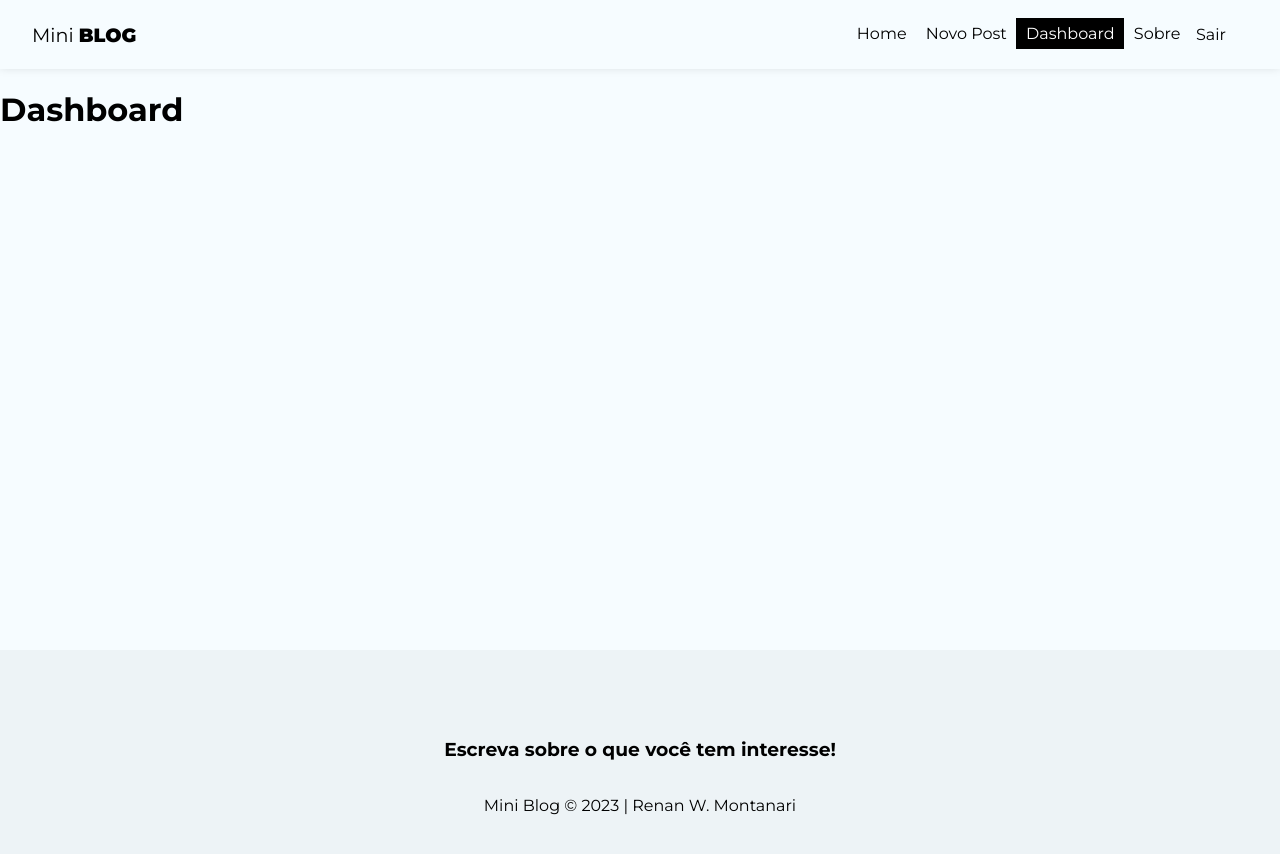
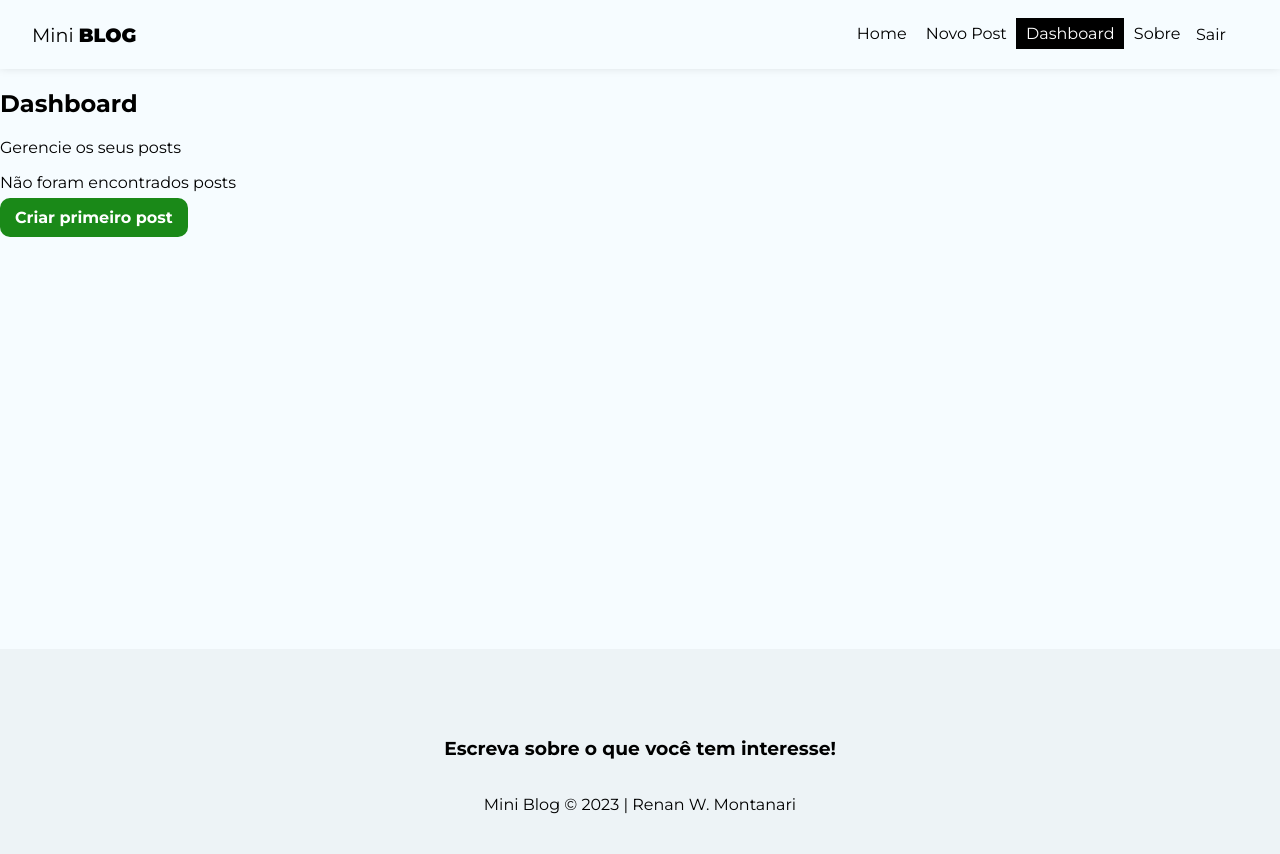
Before and after one commit to renawmontanari/mini-blog, a React (Create React App) app in the folder miniblog/: page /dashboard in a window 1280 px wide. Shown: the top 854 px of the page. Built offline with nearby package versions, Linux system fonts and the light colour scheme; no server answers; sample sign-in values are in the browser's storage.

Commit message:
miniblog

```diff
--- a/miniblog/src/pages/Dashboard/Dashboard.js
+++ b/miniblog/src/pages/Dashboard/Dashboard.js
@@ -1,10 +1,36 @@
 
+// CSS
 import styles from "./Dashboard.module.css";
 
+// Components
+import { Link } from "react-router-dom";
+
+// Hooks
+import { useAuthValue } from "../../context/AuthContext";
+import { useFetchDocuments } from "../../hooks/useFetchDocuments";
+
 const Dashboard = () => {
+  const { user } = useAuthValue();
+  const uid = user.uid;
+
+  // Posts do Usuário
+  const posts = [];
+
   return (
     <div>
-        <h1>Dashboard</h1>
+        <h2>Dashboard</h2>
+        <p>Gerencie os seus posts</p>
+        {posts && posts.length === 0 ? (
+          <div className={styles.noposts}>
+            <p>Não foram encontrados posts</p>
+            <Link to="/posts/create" className="btn">
+              Criar primeiro post
+            </Link>
+          </div>
+
+        ) : (
+          <div>Tem posts!</div>
+        )}
     </div>
   );
 };
--- a/miniblog/src/pages/Post/Post.js
+++ b/miniblog/src/pages/Post/Post.js
@@ -10,11 +10,22 @@
     const { document: post, loading } = useFetchDocument("posts", id);
 
   return (
-    <div>
+    <div className={styles.post__container}>
         {loading && <p>Carregando post...</p>}
         {post && (
             <>
                 <h1>{post.title}</h1>
+                <img src={post.image} alt={post.title} />
+                <p>{post.body}</p>
+                <h3>Este post trata sobre:</h3>
+                <div className={styles.tags}>
+                  {post.tagsArray.map((tag) => (
+                    <p key={tag}>
+                      <span>#</span>
+                      {tag}
+                    </p>
+                  ))}
+                </div>
             </>
         )}
     </div>
--- a/miniblog/src/pages/Post/Post.module.css
+++ b/miniblog/src/pages/Post/Post.module.css
@@ -0,0 +1,21 @@
+
+.post__container {
+    text-align: center;
+}
+
+.post__container h3 {
+    margin-bottom: .2em;
+}
+
+.post__container .tags {
+    display: flex;
+    justify-content: center;
+}
+
+.tags p {
+    margin-right: 1em;
+}
+
+.tags span {
+    font-weight: bold;
+}
--- a/miniblog/src/pages/Search/Search.js
+++ b/miniblog/src/pages/Search/Search.js
@@ -5,10 +5,10 @@
 // Hooks
 import { useFetchDocuments } from "../../hooks/useFetchDocuments";
 import { useQuery } from "../../hooks/useQuery";
-import { Link } from "react-router-dom";
 
 // Components
 import PostDetails from "../../components/PostDetails";
+import { Link } from "react-router-dom";
 
 const Search = () => {
     const query = useQuery();
@@ -18,9 +18,9 @@
 
   return (
     <div className={styles.search__container}>
-        <h2>Search</h2>
+        <h1>Resultados encontrados para: {search}</h1>
         <div className={styles.noposts}>
-          {posts && posts.length === 0 && (
+        {posts && posts.length === 0 && (
             <div>
               <p>Não foram encontrados posts a partir da sua busca...</p>
               <Link to="/" className="btn btn__dark">
@@ -28,9 +28,7 @@
               </Link>
             </div>
           )}
-          {posts && posts.map((post) =>
-            <PostDetails key={post.id} post={post} />
-          )}
+          {posts && posts.map((post) => <PostDetails key={post.id} post={post} />)}
         </div>
     </div>
   );
```
